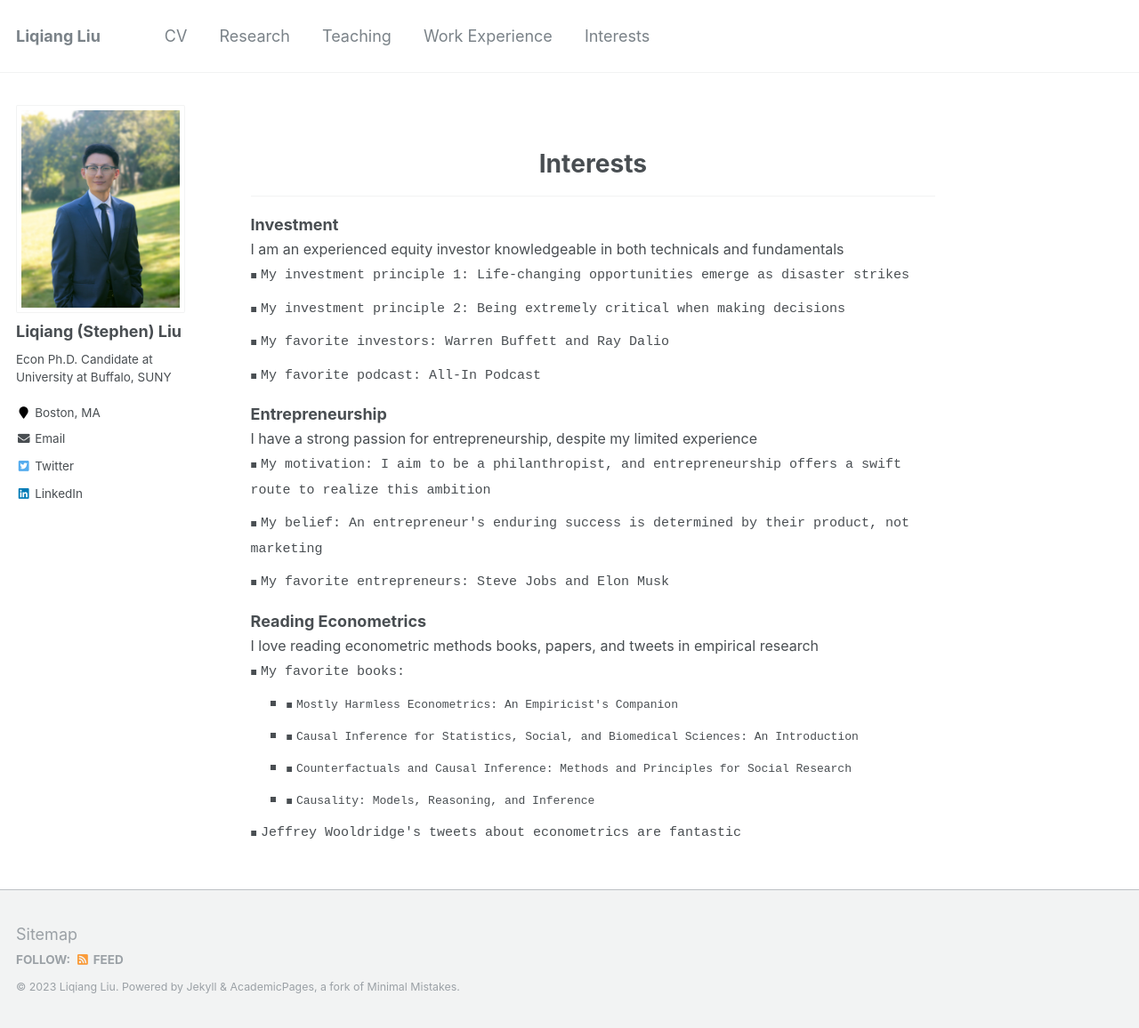
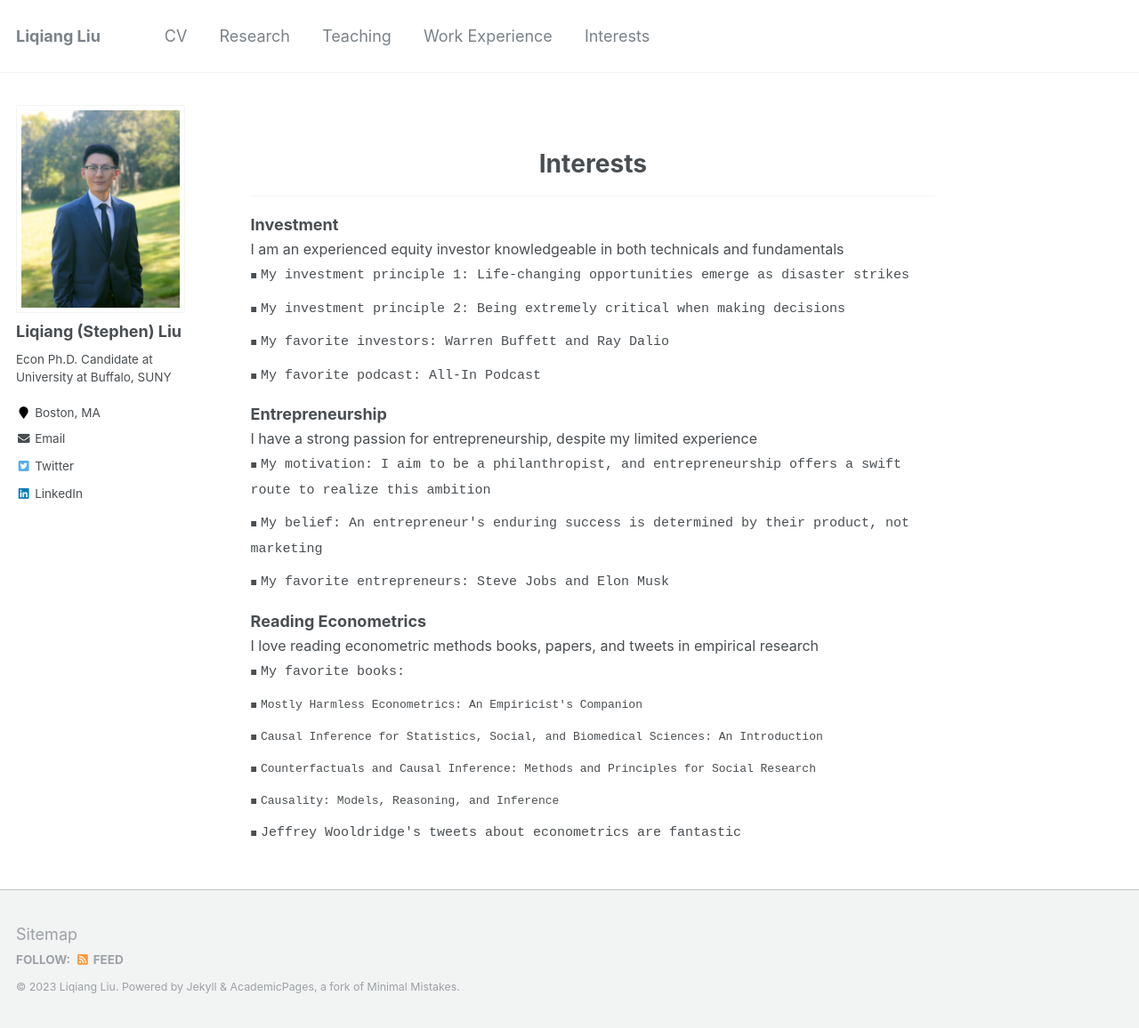
Before and after one commit to Liqiang-Liu/Liqiang-Liu.github.io, a Jekyll site: the page built from _pages/interests.md, in a window 1280 px wide and 1156 px high. Shown: the whole window at 89% size. Built offline with Jekyll 4.4.1, drawn with Linux system fonts in a browser that asks for light colours.

Commit message:
Update interests.md

```diff
--- a/_pages/interests.md
+++ b/_pages/interests.md
@@ -54,8 +54,8 @@ redirect_from:
 <span style="font-size: 18px;"><strong>Reading Econometrics</strong></span><br>
   <span style="font-size: 16px;">I love reading econometric methods books, papers, and tweets in empirical research</span>
     <ul class="custom-bullet">
-      <li><span style="font-size: 15px; font-family: monospace;">My favorite books: </span>
-        <ul>
+      <li><span style="font-size: 15px; font-family: monospace;">My favorite books:</span>
+        <ul class="custom-bullet">
         <li><span style="font-size: 13px; font-family: monospace;">Mostly Harmless Econometrics: An Empiricist's Companion</span></li>
         <li><span style="font-size: 13px; font-family: monospace;">Causal Inference for Statistics, Social, and Biomedical Sciences: An Introduction</span></li>
         <li><span style="font-size: 13px; font-family: monospace;">Counterfactuals and Causal Inference: Methods and Principles for Social Research</span></li>
```
